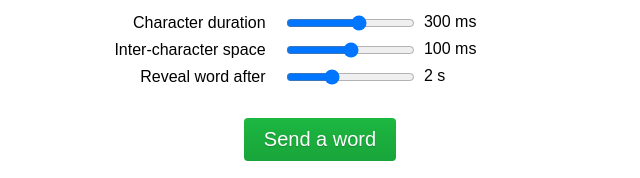
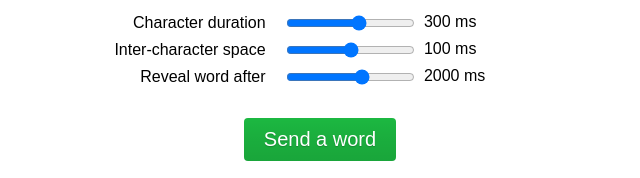
Before and after one commit to QCaudron/cw_microtools, a plain HTML site: page qrq_visual_copy.html in a window 1280 px wide. Both pictures are taken after a click on the button "Send a word". Shown: the part 185-363 px from the top of the page, 320-960 px from the left. Drawn offline with nearby package versions, Linux system fonts and the light colour scheme.

Commit message:
Update qrq_visual_copy.html

```diff
--- a/qrq_visual_copy.html
+++ b/qrq_visual_copy.html
@@ -70,8 +70,8 @@
       </div>
       <div class="pure-control-group">
         <label for="reveal" class="slider-label">Reveal word after</label>
-        <input type="range" min="0.5" max="5" step="0.5" value="2" class="slider" id="reveal">
-        &nbsp;<span class="slider-value" id="revealValue">2</span> s
+        <input type="range" min="500" max="3000" step="100" value="2000" class="slider" id="reveal">
+        &nbsp;<span class="slider-value" id="revealValue">2000</span> ms
       </div>
 
       <div class="text-inputs">
@@ -162,7 +162,7 @@
         var maxChars = parseInt(document.getElementById('maxChars').value);
         var charDuration = parseInt(document.getElementById('charDuration').value);
         var charSpace = parseInt(document.getElementById('charSpace').value);
-        var reveal = parseInt(document.getElementById('reveal').value) * 1000;
+        var reveal = parseInt(document.getElementById('reveal').value);
 
         var word = generateWord(minChars, maxChars);
         var wordDisplay = document.getElementById('sentWord');
```
